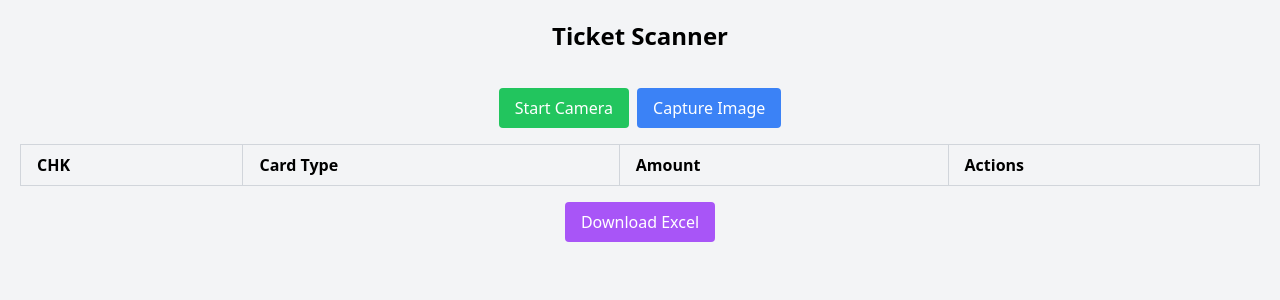
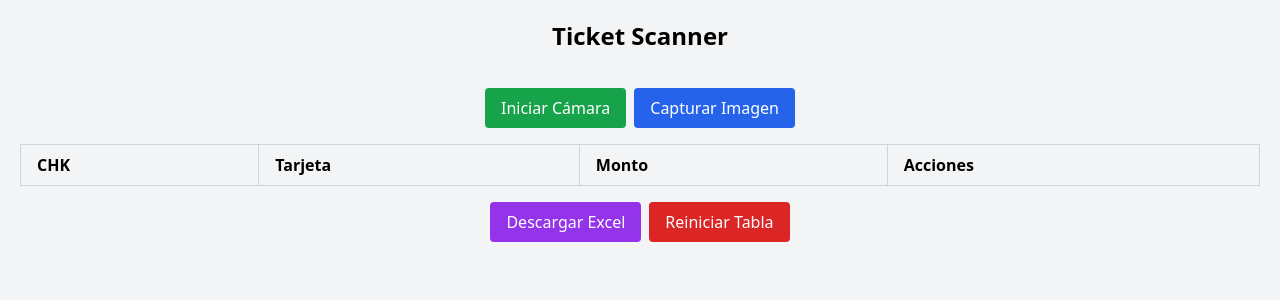
Before and after one commit to Crotoconlaptop/ticket-scanner, a React (Vite) app: page / in a window 1280 px wide. Shown: the top 300 px of the page. Built offline with nearby package versions, Linux system fonts and the light colour scheme; the HTML template or start-up script is replaced by a standard one.

Commit message:
mejora codex7

```diff
--- a/src/App.jsx
+++ b/src/App.jsx
@@ -2,77 +2,113 @@ import React, { useState, useRef } from "react";
 import Tesseract from "tesseract.js";
 import * as XLSX from "xlsx";
 
-const cardTypes = ["VISA", "MASTERCARD", "mada", "AMEX", "DEBIT MASTERCARD", "DEBIT VISA", "GCC"];
+const cardTypes = [
+  "VISA",
+  "MASTERCARD",
+  "mada",
+  "AMEX",
+  "DEBIT MASTERCARD",
+  "DEBIT VISA",
+  "GCC",
+];
 
 const App = () => {
   const [tickets, setTickets] = useState([]);
   const [image, setImage] = useState(null);
   const [processingForChk, setProcessingForChk] = useState(null);
+
   const videoRef = useRef(null);
   const canvasRef = useRef(null);
 
+  /**
+   * Inicia la cámara intentando usar primero la cámara trasera (environment).
+   * Si no está disponible o falla, hace fallback a cualquier cámara disponible.
+   */
   const startCamera = async () => {
     try {
       const stream = await navigator.mediaDevices.getUserMedia({
-        video: { facingMode: { exact: "environment" } }, // Intentar usar cámara trasera
+        video: { facingMode: { exact: "environment" } }, // Intenta la cámara trasera
       });
       if (videoRef.current) {
         videoRef.current.srcObject = stream;
-        videoRef.current.play();
+        await videoRef.current.play();
       }
     } catch (error) {
-      console.error("Error accessing the rear camera. Falling back to default camera.");
-      // Fallback a cualquier cámara disponible
+      console.error(
+        "Error intentando acceder a la cámara trasera. Intentando la cámara por defecto."
+      );
       try {
         const stream = await navigator.mediaDevices.getUserMedia({ video: true });
         if (videoRef.current) {
           videoRef.current.srcObject = stream;
-          videoRef.current.play();
+          await videoRef.current.play();
         }
       } catch (fallbackError) {
-        console.error("Error accessing any camera:", fallbackError);
-        alert("Could not access any camera. Please check permissions.");
+        console.error("Error al acceder a cualquier cámara:", fallbackError);
+        alert("No se pudo acceder a ninguna cámara. Revisa los permisos.");
       }
     }
   };
 
+  /**
+   * Toma una foto de la vista de la cámara y la guarda como DataURL en el estado.
+   */
   const captureImage = () => {
+    if (!videoRef.current || !canvasRef.current) return;
+
+    const video = videoRef.current;
     const canvas = canvasRef.current;
-    const video = videoRef.current;
+    const context = canvas.getContext("2d");
 
-    if (video && canvas) {
     canvas.width = video.videoWidth;
     canvas.height = video.videoHeight;
-      const context = canvas.getContext("2d");
+
     context.drawImage(video, 0, 0, canvas.width, canvas.height);
     const imageData = canvas.toDataURL("image/png");
     setImage(imageData);
-    }
   };
 
+  /**
+   * Procesa la imagen usando Tesseract para extraer la información relevante (CHK, Card y monto).
+   * @param {string} chk - Opcionalmente, forzar a que el CHK sea uno específico
+   *                       (para el caso en que estemos añadiendo más pagos al mismo CHK).
+   */
   const processImage = async (chk = null) => {
     if (!image) return;
 
+    try {
+      // Convertimos la dataURL en blob para enviarla a Tesseract
       const response = await fetch(image);
       const blob = await response.blob();
 
-    try {
-      const { data: { text } } = await Tesseract.recognize(blob, "eng");
+      // Realizamos OCR con Tesseract
+      const {
+        data: { text },
+      } = await Tesseract.recognize(blob, "eng");
 
-      const chkMatch = text.match(/CHK\s(\d+)/);
-      const amountMatch = text.match(/SAR\s(\d+(\.\d+)?)/);
+      // Usamos expresiones regulares para encontrar los patrones
+      const chkMatch = text.match(/CHK\s(\d+)/i);
+      const amountMatch = text.match(/SAR\s(\d+(\.\d+)?)/i);
+
+      // Para el tipo de tarjeta, buscamos si hay coincidencia en cualquiera de las definidas en cardTypes
       let cardTypeMatch = text.match(new RegExp(cardTypes.join("|"), "i"));
 
+      // Creamos el nuevo ticket
       const newTicket = {
-        chk: chk || (chkMatch ? chkMatch[1] : "Unknown"),
-        cardType: cardTypeMatch ? cardTypeMatch[0].toUpperCase() : "Unknown",
+        chk: chk || (chkMatch ? chkMatch[1] : "Desconocido"),
+        cardType: cardTypeMatch ? cardTypeMatch[0].toUpperCase() : "DESCONOCIDO",
         amount: amountMatch ? parseFloat(amountMatch[1]) : 0,
       };
 
+      // Actualizamos el estado de tickets
       setTickets((prevTickets) => {
-        const existingIndex = prevTickets.findIndex(t => t.chk === newTicket.chk);
+        // Verificamos si ya existe un ticket con el mismo CHK
+        const existingIndex = prevTickets.findIndex(
+          (t) => t.chk === newTicket.chk
+        );
 
         if (existingIndex >= 0) {
+          // Ya existe, sumamos montos y concatenamos tipos de tarjeta
           return prevTickets.map((t, i) =>
             i === existingIndex
               ? {
@@ -82,22 +118,38 @@ const App = () => {
                 }
               : t
           );
+        } else {
+          // No existe, agregamos uno nuevo
+          return [...prevTickets, newTicket];
         }
-
-        return [...prevTickets, newTicket];
       });
 
-      setImage(null); // Clear image after processing
+      // Limpiamos la imagen mostrada tras procesarla
+      setImage(null);
     } catch (error) {
-      console.error("Error processing the image:", error);
+      console.error("Error procesando la imagen:", error);
     }
   };
 
+  /**
+   * Descarga la tabla de tickets en un archivo Excel.
+   */
   const handleDownloadExcel = () => {
+    if (tickets.length === 0) {
+      alert("No hay datos para exportar.");
+      return;
+    }
     const worksheet = XLSX.utils.json_to_sheet(tickets);
     const workbook = XLSX.utils.book_new();
     XLSX.utils.book_append_sheet(workbook, worksheet, "Tickets");
     XLSX.writeFile(workbook, "tickets.xlsx");
+  };
+
+  /**
+   * Reinicia la tabla de tickets.
+   */
+  const handleClearTickets = () => {
+    setTickets([]);
   };
 
   return (
@@ -105,67 +157,80 @@ const App = () => {
       <h1 className="text-2xl font-bold text-center mb-5">Ticket Scanner</h1>
 
       <div className="flex flex-col items-center space-y-4">
+        {/* Sección de la cámara */}
         <div className="camera-wrapper relative w-full max-w-md aspect-w-16 aspect-h-9 bg-black rounded-md overflow-hidden">
           <video
             ref={videoRef}
             className="absolute top-0 left-0 w-full h-full object-cover"
             autoPlay
             muted
-            playsInline // Evita comportamiento flotante en móviles
+            playsInline
           />
         </div>
 
+        {/* Botones para iniciar cámara y capturar imagen */}
         <div className="flex space-x-2">
           <button
             onClick={startCamera}
-            className="bg-green-500 text-white px-4 py-2 rounded"
+            className="bg-green-600 text-white px-4 py-2 rounded"
           >
-            Start Camera
+            Iniciar Cámara
           </button>
           <button
             onClick={captureImage}
-            className="bg-blue-500 text-white px-4 py-2 rounded"
+            className="bg-blue-600 text-white px-4 py-2 rounded"
           >
-            Capture Image
+            Capturar Imagen
           </button>
         </div>
 
+        {/* Vista previa de la imagen capturada y botón de procesar */}
         {image && (
-          <div className="image-preview mt-4">
-            <img src={image} alt="Captured" className="border rounded-md mb-4 w-full max-w-md" />
+          <div className="image-preview mt-4 flex flex-col items-center">
+            <img
+              src={image}
+              alt="Captured"
+              className="border rounded-md mb-4 w-full max-w-md"
+            />
             <button
               onClick={() => processImage(processingForChk)}
               className="bg-yellow-500 text-white px-4 py-2 rounded"
             >
-              Process Image
+              Procesar Imagen
             </button>
           </div>
         )}
 
+        {/* Tabla de resultados */}
         <table className="table-auto border-collapse border border-gray-300 w-full text-left mt-4">
           <thead>
             <tr>
               <th className="border border-gray-300 px-4 py-2">CHK</th>
-              <th className="border border-gray-300 px-4 py-2">Card Type</th>
-              <th className="border border-gray-300 px-4 py-2">Amount</th>
-              <th className="border border-gray-300 px-4 py-2">Actions</th>
+              <th className="border border-gray-300 px-4 py-2">Tarjeta</th>
+              <th className="border border-gray-300 px-4 py-2">Monto</th>
+              <th className="border border-gray-300 px-4 py-2">Acciones</th>
             </tr>
           </thead>
           <tbody>
             {tickets.map((ticket, index) => (
               <tr key={index}>
                 <td className="border border-gray-300 px-4 py-2">{ticket.chk}</td>
-                <td className="border border-gray-300 px-4 py-2">{ticket.cardType}</td>
-                <td className="border border-gray-300 px-4 py-2">{ticket.amount.toFixed(2)}</td>
                 <td className="border border-gray-300 px-4 py-2">
+                  {ticket.cardType}
+                </td>
+                <td className="border border-gray-300 px-4 py-2">
+                  {ticket.amount.toFixed(2)}
+                </td>
+                <td className="border border-gray-300 px-4 py-2">
+                  {/* Botón para añadir otro pago al mismo CHK */}
                   <button
                     onClick={() => {
                       setProcessingForChk(ticket.chk);
                       startCamera();
                     }}
-                    className="bg-blue-500 text-white px-2 py-1 rounded"
+                    className="bg-blue-600 text-white px-2 py-1 rounded"
                   >
-                    Add Payment
+                    Agregar Pago
                   </button>
                 </td>
               </tr>
@@ -173,14 +238,24 @@ const App = () => {
           </tbody>
         </table>
 
+        {/* Botones de exportación y limpieza de tabla */}
+        <div className="flex space-x-2 mt-4">
           <button
             onClick={handleDownloadExcel}
-          className="bg-purple-500 text-white px-4 py-2 rounded mt-4"
+            className="bg-purple-600 text-white px-4 py-2 rounded"
           >
-          Download Excel
+            Descargar Excel
+          </button>
+          <button
+            onClick={handleClearTickets}
+            className="bg-red-600 text-white px-4 py-2 rounded"
+          >
+            Reiniciar Tabla
           </button>
         </div>
+      </div>
 
+      {/* Canvas oculto para render de la imagen antes de convertirla en DataURL */}
       <canvas ref={canvasRef} className="hidden" />
     </div>
   );
```
Lines whose indentation alone changed are shown as unchanged.
